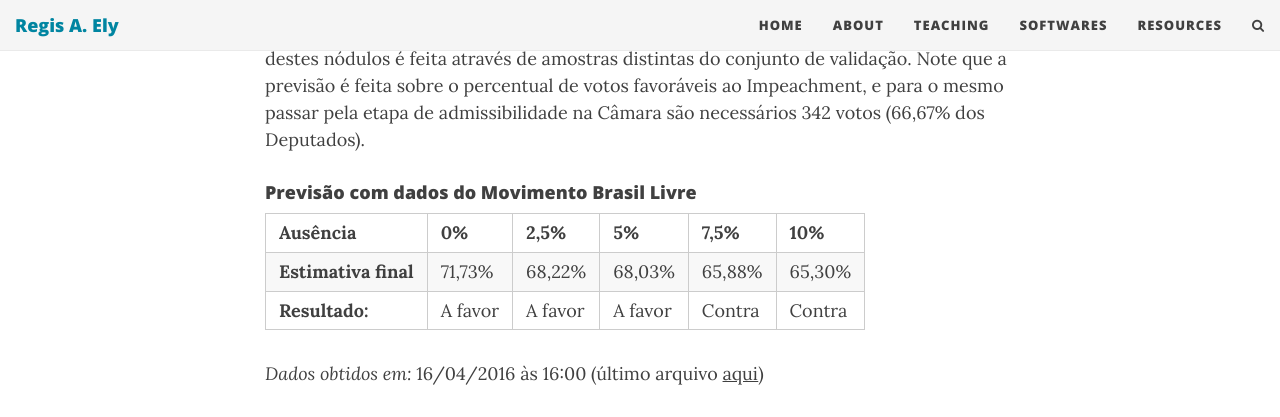
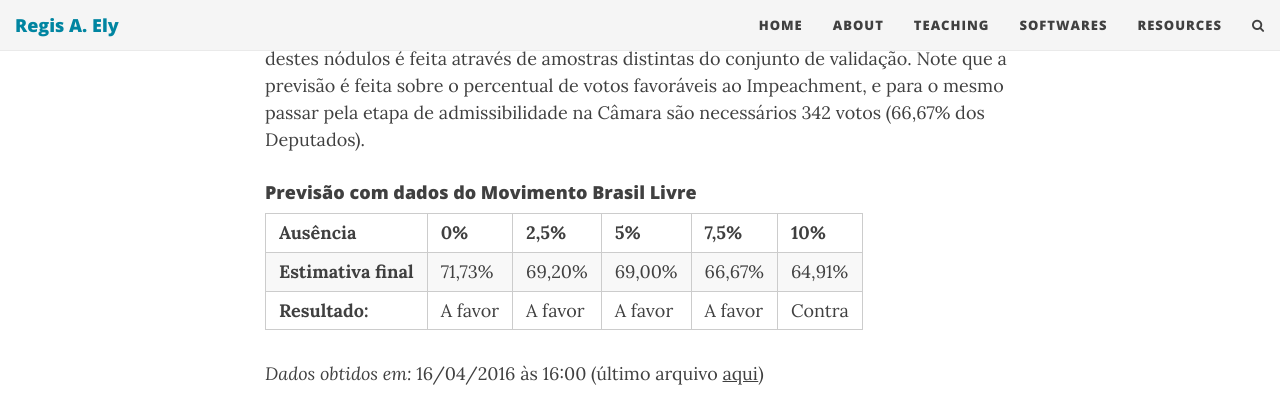
Before and after one commit to regisely/regisely.github.io, a Jekyll site: the page built from _posts/2016-04-01-impeachment.md, in a window 1280 px wide and 900 px high, scrolled down 491 px. Shown: the top 417 px of the window. Built offline with Jekyll 4.4.1, drawn with Linux system fonts in a browser that asks for light colours; nearby versions of some CDN libraries; comment, search, counter and statistics services are not loaded.

Commit message:
Update post

```diff
--- a/_posts/2016-04-01-impeachment.md
+++ b/_posts/2016-04-01-impeachment.md
@@ -13,8 +13,8 @@ Nas tabelas abaixo, a estimativa média do percentual de Deputados favoráveis a
 #### Previsão com dados do Movimento Brasil Livre
 
 | **Ausência** | **0%** | **2,5%** | **5%** | **7,5%** | **10%** |
-| **Estimativa final** | 71,73% | 68,22% | 68,03% | 65,88% | 65,30% |
-| **Resultado:** | A favor | A favor | A favor | Contra | Contra |
+| **Estimativa final** | 71,73% | 69,20% | 69,00% | 66,67% | 64,91% |
+| **Resultado:** | A favor | A favor | A favor | A favor | Contra |
 
 *Dados obtidos em:* 16/04/2016 às 16:00 (último arquivo [aqui](/files/imp_last.csv))
 
```
